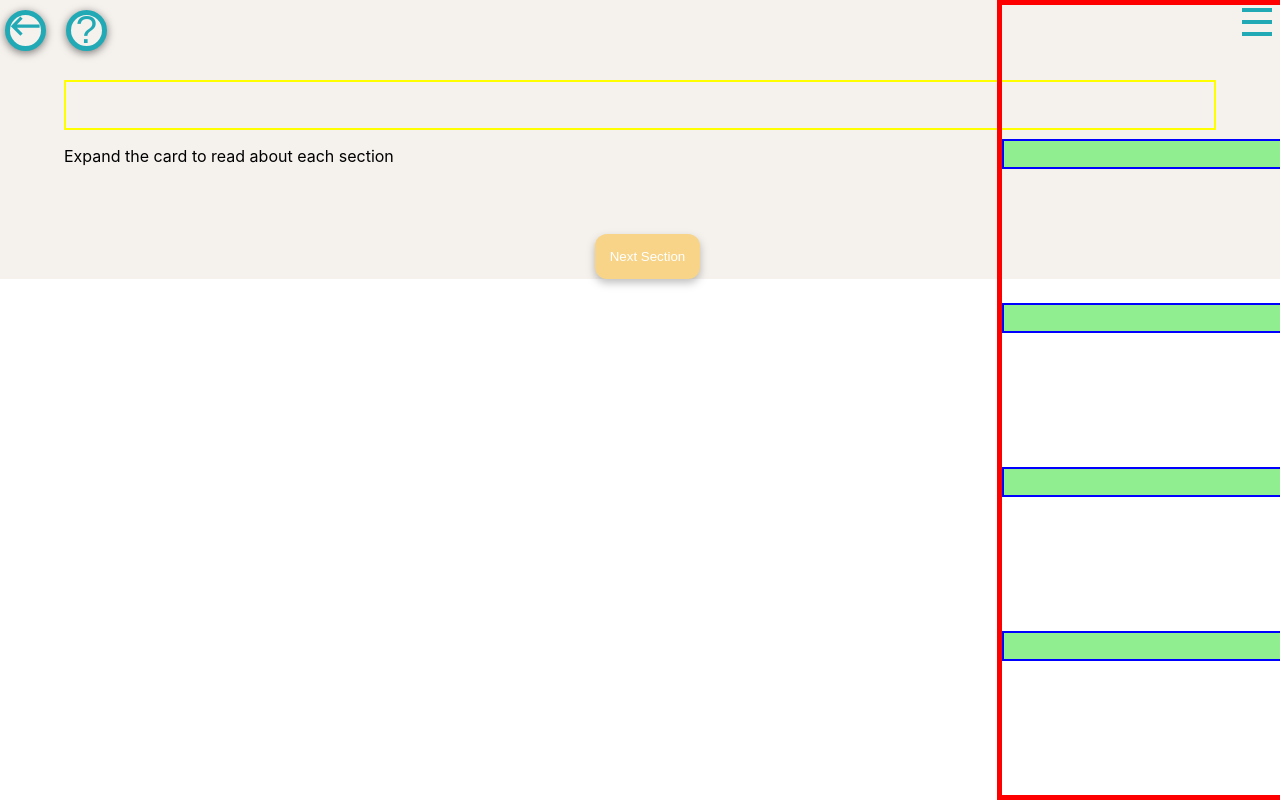
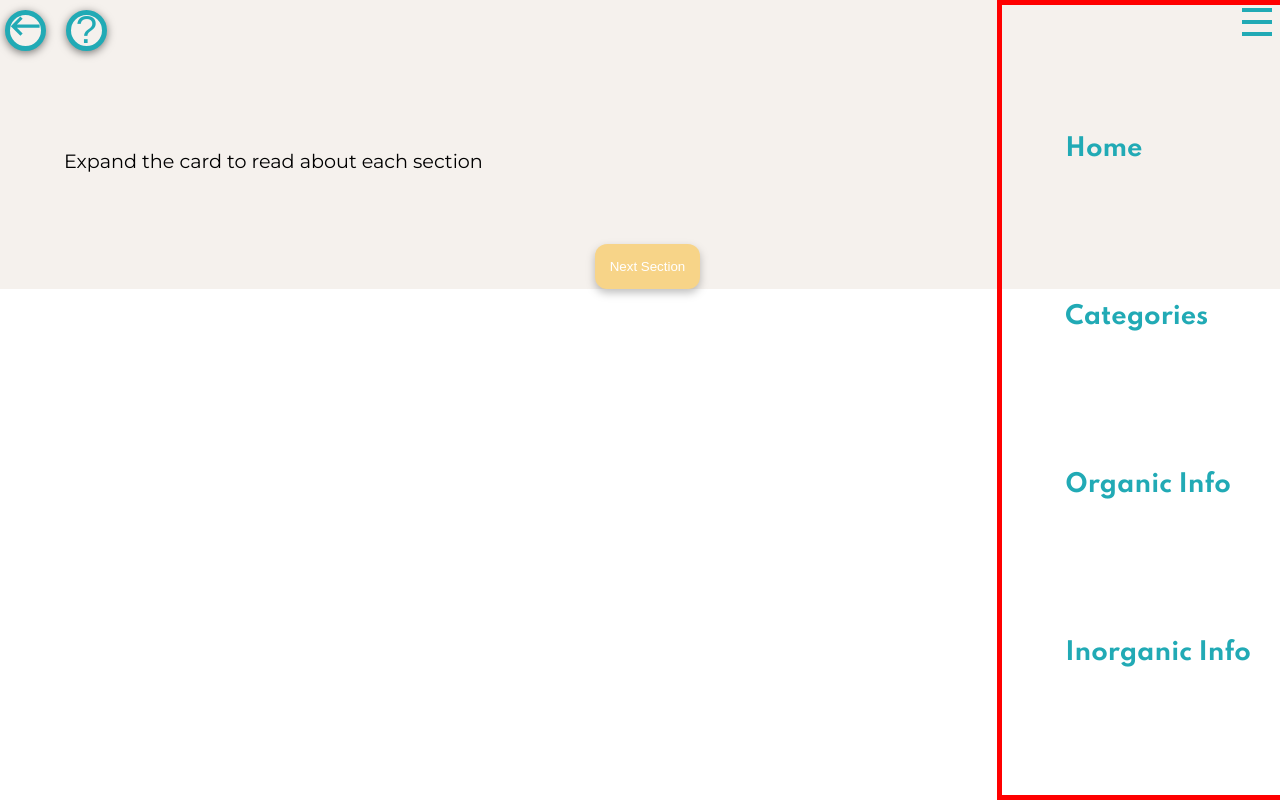
Before and after one commit to npm-i-abhay/final_EcoHow_repo, a Next.js app in the folder final-app/: page /subcat/1 in a window 1280 px wide. Shown: the top 800 px of the page. Built offline with nearby package versions, Linux system fonts and the light colour scheme.

Commit message:
styling the hamburger menu

```diff
--- a/final-app/comps/Banner/index.js
+++ b/final-app/comps/Banner/index.js
@@ -1,13 +1,14 @@
 import React from 'react'
 import styled from 'styled-components'
+import styles from '../../styles/main.module.css'
 
 const Banner = styled.div `
 height:${props => props.dynamicHeight};
 width:100%;
-border:2px solid yellow;
+// border:2px solid yellow;
 
 // text-align:left;
-font-size:1.5em;
+font-size:2.5em;
 display:flex;
 justify-content:${props => props.alignment};
 align-items:center;
@@ -26,7 +27,8 @@ const MyBanner = (
     return <Banner
             alignment={justifyText}
             dynamicHeight={bannerHeight}
-            colorOfText = {textColor}> {text} </Banner>
+            colorOfText = {textColor}
+            className={styles.main}> {text} </Banner>
 }
 
 export default MyBanner
--- a/final-app/comps/ExpandCat/index.js
+++ b/final-app/comps/ExpandCat/index.js
@@ -3,6 +3,7 @@ import HeroContainer from '../HeroImage'
 import {BsFillCaretDownFill} from 'react-icons/bs';
 import React from 'react';
 import {useState} from 'react';
+import styles from '../../styles/main.module.css'
 
 
 const ExpansionCont = styled.div`
@@ -50,13 +51,23 @@ transition:all 1s;
             }
     }
 
+    .textAndStatFlex
+    {
+        // border:2px solid red;
+        display:flex;
+        height:100%;
+        flex-direction:column;
+        align-items:center;
+
         .textLots
         {
             opacity:${props => props.reveal};
             transition:all 1s;
+            transition-delay:.5s;
             margin:1em;
             display:${props => props.displayLots};
 
+        }
     }
 `
 const CategoryAnim = styled.img `
@@ -67,7 +78,7 @@ width:100%;
 border-radius:${props => props.radius};
 position:absolute;
 filter: ${props => props.blury};
-opacity:.5;
+// opacity:.5;
 z-index:0;
 border-radius:10px;
 transition:all 1s;
@@ -77,7 +88,7 @@ transition:all 1s;
 
  const LabelText = styled.div `
 
- display:${props => props.displayLabel};
+ opacity:${props => props.displayLabel};
  align-items:center;
  justify-content:center;
  font-size:2em;
@@ -86,12 +97,21 @@ transition:all 1s;
  white-space:no-wrap;
  font-weight:900;
  z-index:1;
+ transition: .5s;
 
 
  `
 
 
-
+const StatGraphic = styled.img
+`
+object-fit:contain;
+height:${props => props.heightStat};
+width:${props => props.widthStat};
+position:relative;
+transition: all 1s;
+transition-delay:.5s;
+`
 
 
  const Expander = ({
@@ -100,12 +120,14 @@ transition:all 1s;
      expandHeight = "15vh",
      showDisplay= 0,
      imageHeight = "100%",
-     imageblur = "blur(0px)",
+     imageblur = "blur(2px)",
      source = "/team4.gif",
      expandBorder = "1px solid blue",
      shadowShad = "2px 2px 10px 1px  lightgrey",
-     labelDisplay = "flex",
-     lotsDisplay = "none"
+     labelDisplay = "1",
+     lotsDisplay = "none",
+     statHeight = "0",
+     statWidth = "0"
 
  }) =>
 {
@@ -113,16 +135,20 @@ transition:all 1s;
 
     if (expand)
     {
-        expandHeight = "70vh"
+        expandHeight = "100vh"
         showDisplay= 1
-        imageHeight = "70%"
+        imageHeight = "30%"
         imageblur = "blur(0px)"
         expandBorder = "1px solid green"
         shadowShad = "4px 4px 10px 3px  lightgrey"
+        labelDisplay = "0"
+        statHeight = "50%"
+        statWidth = "50%"
+
     }
 
 
-    return <ExpansionCont>
+    return <ExpansionCont className = {styles.content} >
 
 
                 <AnimTextCont
@@ -134,24 +160,27 @@ transition:all 1s;
 
 
                         <div className = "labelContainer" >
+                            <LabelText
+                            displayLabel = {labelDisplay}>
+                                {text}
+                            </LabelText>
+                        </div>
 
 
 
-                            <LabelText displayLabel = {labelDisplay}>
-                                {text}
-                                </LabelText>
-
-
-                        </div>
 
                         <CategoryAnim
                         src={source}
                         heightImage = {imageHeight}
                         blury={imageblur}/>
 
+                       <div className="textAndStatFlex">
 
-                        <div className="textLots">
+                            <StatGraphic heightStat={statHeight} widthStat={statWidth} src="/statbars.svg" />
+                            <div className={"textLots"}>
                             {textLong}</div>
+
+                        </div>
 
 
 
--- a/final-app/comps/Menu/index.js
+++ b/final-app/comps/Menu/index.js
@@ -1,30 +1,36 @@
-import styled from 'styled-components'
-import Button from '../Button'
-import HelpButton from '../HelpButton'
-import MakeIcon from '../CircleIcons'
-import {useRouter} from 'next/router'
+import styled from 'styled-components';
+import Button from '../Button';
+import HelpButton from '../HelpButton';
+import MakeIcon from '../CircleIcons';
+import {useRouter} from 'next/router';
 import React, {useState} from 'react';
+import styles from '../../styles/main.module.css'
+import {GiMonsteraLeaf} from 'react-icons/gi'
+import {AiTwotoneHome} from 'react-icons/ai'
+import {RiRecycleFill} from 'react-icons/ri'
+import {CgDatabase} from 'react-icons/cg'
+
 
 const MenuContainer = styled.div `
 height:${props => props.expandMenu};
 width:100vw;
 left:0;
 display:flex;
+background-color:${props => props.bgMenu};
 // box-shadow:21px 20px 20px 6px black;
 justify-content:center;
 position:realtive;
 transition:all 1s;
-
 `
 
 
 
 const MenuItemsHead = styled.div `
-border:2px solid blue;
-width:100%;
-height:30px;
-background-color:lightgreen;
-text-align:center;
+// border:2px solid blue;
+// width:100%;
+// height:30px;
+// background-color:lightgreen;
+// text-align:center;
 `
 
 
@@ -40,6 +46,20 @@ position:relative;
 right:${props=> props.righty};
 transition: all 1s;
 // transition-delay:1s;
+
+.headCont
+{
+// border:.2px solid blue;
+display:flex;
+justify-content:space-between;
+align-items:center;
+width:90%;
+height:50px;
+// box-shadow:2px 2px 10px  black;
+// background-color:lightgreen;
+text-align:center;
+}
+
 `
 
 const HamContainer = styled.div `
@@ -87,7 +107,8 @@ const Menu = ({
     hideIcons = 1,
     toggle = false,
     hintChain3 = "coding is pain but I like using rusted gears of my brain",
-    routeToChain = ""
+    routeToChain = "",
+    menuBg = "none"
     // hamieBarAlign = "center"
 })=>
 {
@@ -101,10 +122,13 @@ const Menu = ({
         menuHeight = "100vh"
         hideIcons = 0
         toggle = (!toggle)
+        menuBg = "#5EBA9240"
 
     }
     console.log(toggle);
-    return <MenuContainer expandMenu={menuHeight} >
+    return <MenuContainer
+            expandMenu={menuHeight}
+            bgMenu = {menuBg} >
 
                <TopBarContainer>
 
@@ -133,10 +157,33 @@ const Menu = ({
                     righty={rightPosition}
                     showMenu = {revealMenu}>
 
-                            <MenuItemsHead onClick = {()=> router.push("/home")} >Home</MenuItemsHead>
-                            <MenuItemsHead onClick = {()=> router.push("/category")} >Categories</MenuItemsHead>
-                            <MenuItemsHead onClick = {()=> router.push("/subcat/organic")} >Organic Info</MenuItemsHead>
-                            <MenuItemsHead onClick = {()=> router.push("/subcat/inorganic")}>InOrganic Info</MenuItemsHead>
+                        <div onClick = {()=> router.push("/home")}className="headCont">
+                            <MenuItemsHead className = {styles.hamHead}  >Home
+                            </MenuItemsHead>
+                            <AiTwotoneHome className = {styles.hamIcons}  />
+                        </div>
+
+                        <div  onClick = {()=> router.push("/category")} className="headCont">
+                            <MenuItemsHead className = {styles.hamHead}
+                            >Categories
+                            </MenuItemsHead>
+                            <CgDatabase className = {styles.hamIcons}  />
+                        </div>
+
+                        <div onClick = {()=> router.push("/subcat/organic")} className="headCont">
+                            <MenuItemsHead className = {styles.hamHead}
+                             >Organic Info
+                            </MenuItemsHead>
+                            <GiMonsteraLeaf className = {styles.hamIcons}  />
+                        </div>
+
+                        <div onClick = {()=> router.push("/subcat/inorganic")}
+                        className="headCont">
+                            <MenuItemsHead className = {styles.hamHead}
+                            >Inorganic Info
+                            </MenuItemsHead>
+                            <RiRecycleFill className = {styles.hamIcons}/>
+                        </div>
 
 
                 </MenuItemsConatiner>
--- a/final-app/package.json
+++ b/final-app/package.json
@@ -10,6 +10,9 @@
     "build-storybook": "build-storybook"
   },
   "dependencies": {
+    "@fortawesome/fontawesome-svg-core": "^1.2.35",
+    "@fortawesome/free-solid-svg-icons": "^5.15.3",
+    "@fortawesome/react-fontawesome": "^0.1.14",
     "next": "10.1.3",
     "react": "17.0.2",
     "react-dom": "17.0.2",
--- a/final-app/pages/evaluation/[evaluation].js
+++ b/final-app/pages/evaluation/[evaluation].js
@@ -39,7 +39,7 @@ const EvaluationCont = styled.div `
 
         .EvBanner
         {
-            width:100%;
+            width:90%;
         }
 
         .SliderQuestion
--- a/final-app/pages/subcat/[subcat].js
+++ b/final-app/pages/subcat/[subcat].js
@@ -9,7 +9,7 @@ import {useRouter} from 'next/router'
 import {OrganicHelp} from '../../data/text'
 import {OrganicCards} from '../../data/text'
 import {InorganicCards} from '../../data/text'
-
+import styles from '../../styles/main.module.css'
 const SubCatCont = styled.div `
 
 .mainContainer
@@ -66,7 +66,7 @@ export default function SubCatMapped (
           onClickChain = ()=>router.push("/evaluation/inorganic")
         }
 
-    return <SubCatCont >
+    return <SubCatCont  >
 
        <Head>
         <title> tips page </title>
@@ -91,7 +91,7 @@ export default function SubCatMapped (
                     justifyText="left"
                     bannerHeight="50px"/>
 
-                    <p className="instruction">
+                    <p className={styles.content}>
                       Expand the card to read about each section
                     </p>
                 </div>
--- /dev/null
+++ b/final-app/styles/main.module.css
@@ -0,0 +1,28 @@
+@import url('https://fonts.googleapis.com/css2?family=Spartan:wght@400;500;700&display=swap');
+@import url('https://fonts.googleapis.com/css2?family=Montserrat:wght@400;500;600&display=swap');
+
+.main
+{
+    font-family: 'Spartan', sans-serif;
+    font-weight: 500;
+}
+
+.hamHead
+{
+    font-family: 'Spartan', sans-serif;
+    font-weight: 700;
+    font-size:1.5em;
+    color:#21AAB5;
+}
+
+.hamIcons
+{
+    font-size:2.2em;
+    color: #21AAB5;
+}
+
+.content
+{
+    font-family: 'Montserrat', sans-serif;
+    font-size:1.2em;
+}
```
Also changed, not shown: 2 other files (tests, documents, lock files or other folders). Lines whose indentation alone changed are shown as unchanged.
